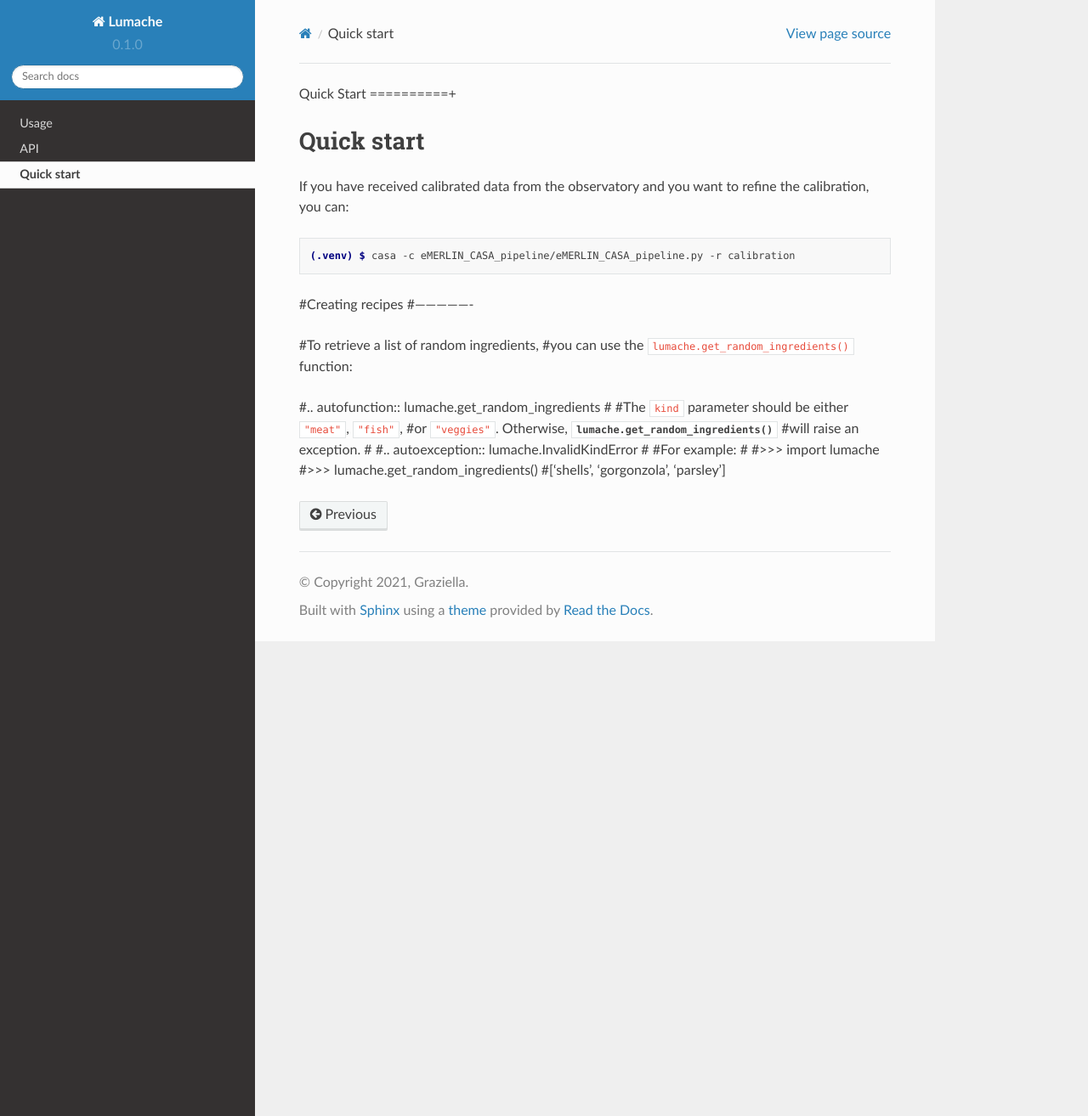
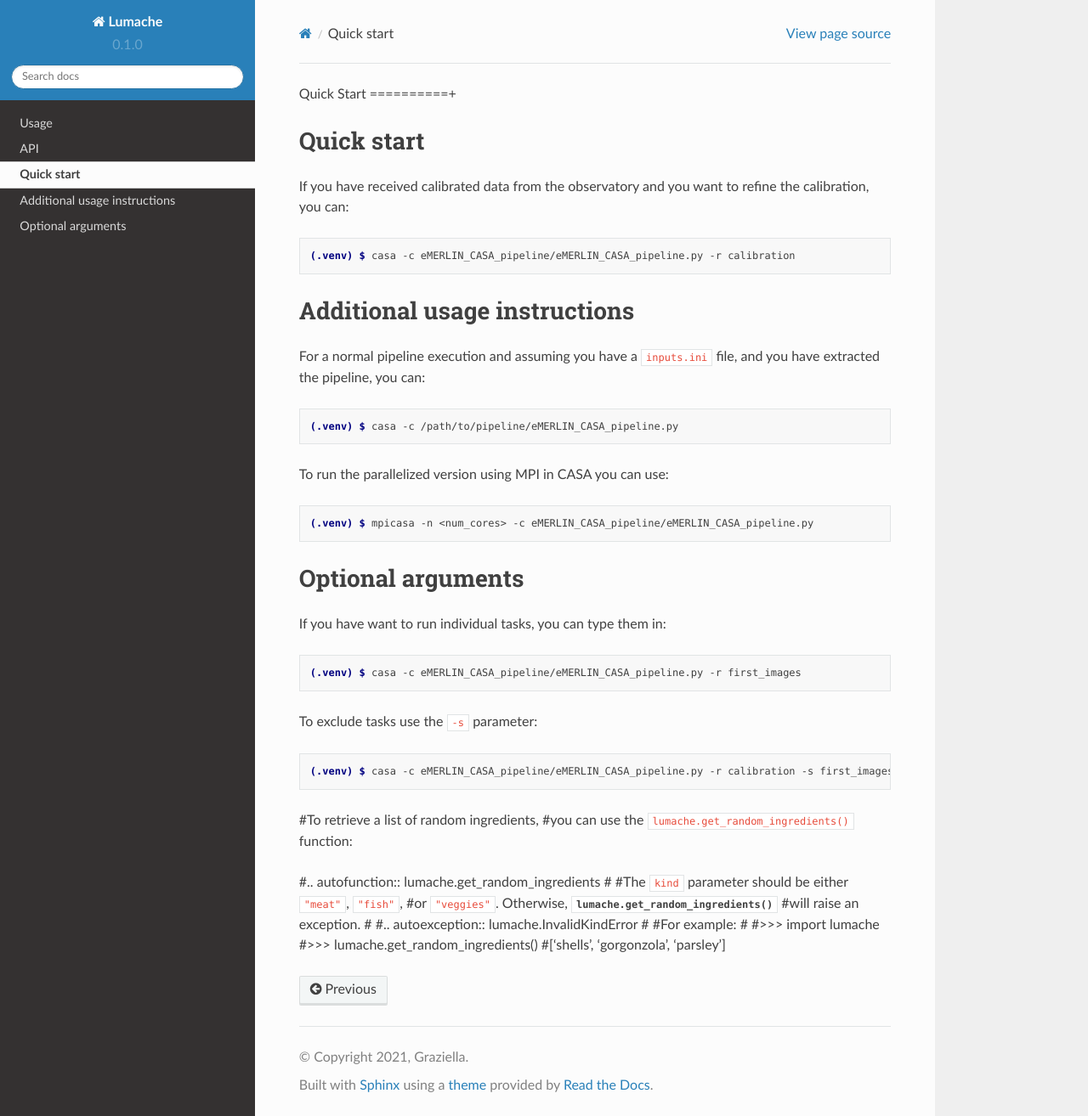
Before and after one commit to DRAWilliams/e-MERLIN-Pipeline-Documentation, a Sphinx documentation site: the page built from docs/source/quickstart.rst, in a window 1280 px wide and 1314 px high. Shown: the whole window at 85% size. Built offline with Sphinx 7.4.7 and the Read the Docs theme 2.0.0, drawn with Linux system fonts in a browser that asks for light colours.

Commit message:
Update quickstart.rst

```diff
--- a/docs/source/quickstart.rst
+++ b/docs/source/quickstart.rst
@@ -12,8 +12,38 @@ If you have received calibrated data from the observatory and you want to refine
 
    (.venv) $ casa -c eMERLIN_CASA_pipeline/eMERLIN_CASA_pipeline.py -r calibration
 
-#Creating recipes
-#----------------
+
+
+Additional usage instructions
+------------------
+
+For a normal pipeline execution and assuming you have a ``inputs.ini`` file, and you have extracted the pipeline, you can:
+
+.. code-block:: console
+
+   (.venv) $ casa -c /path/to/pipeline/eMERLIN_CASA_pipeline.py
+
+To run the parallelized version using MPI in CASA you can use:
+
+.. code-block:: console
+
+   (.venv) $ mpicasa -n <num_cores> -c eMERLIN_CASA_pipeline/eMERLIN_CASA_pipeline.py
+
+
+Optional arguments
+------------------
+
+If you have want to run individual tasks, you can type them in:
+
+.. code-block:: console
+
+   (.venv) $ casa -c eMERLIN_CASA_pipeline/eMERLIN_CASA_pipeline.py -r first_images
+
+To exclude tasks use the ``-s`` parameter:
+
+.. code-block:: console
+
+   (.venv) $ casa -c eMERLIN_CASA_pipeline/eMERLIN_CASA_pipeline.py -r calibration -s first_images
 
 #To retrieve a list of random ingredients,
 #you can use the ``lumache.get_random_ingredients()`` function:
```
